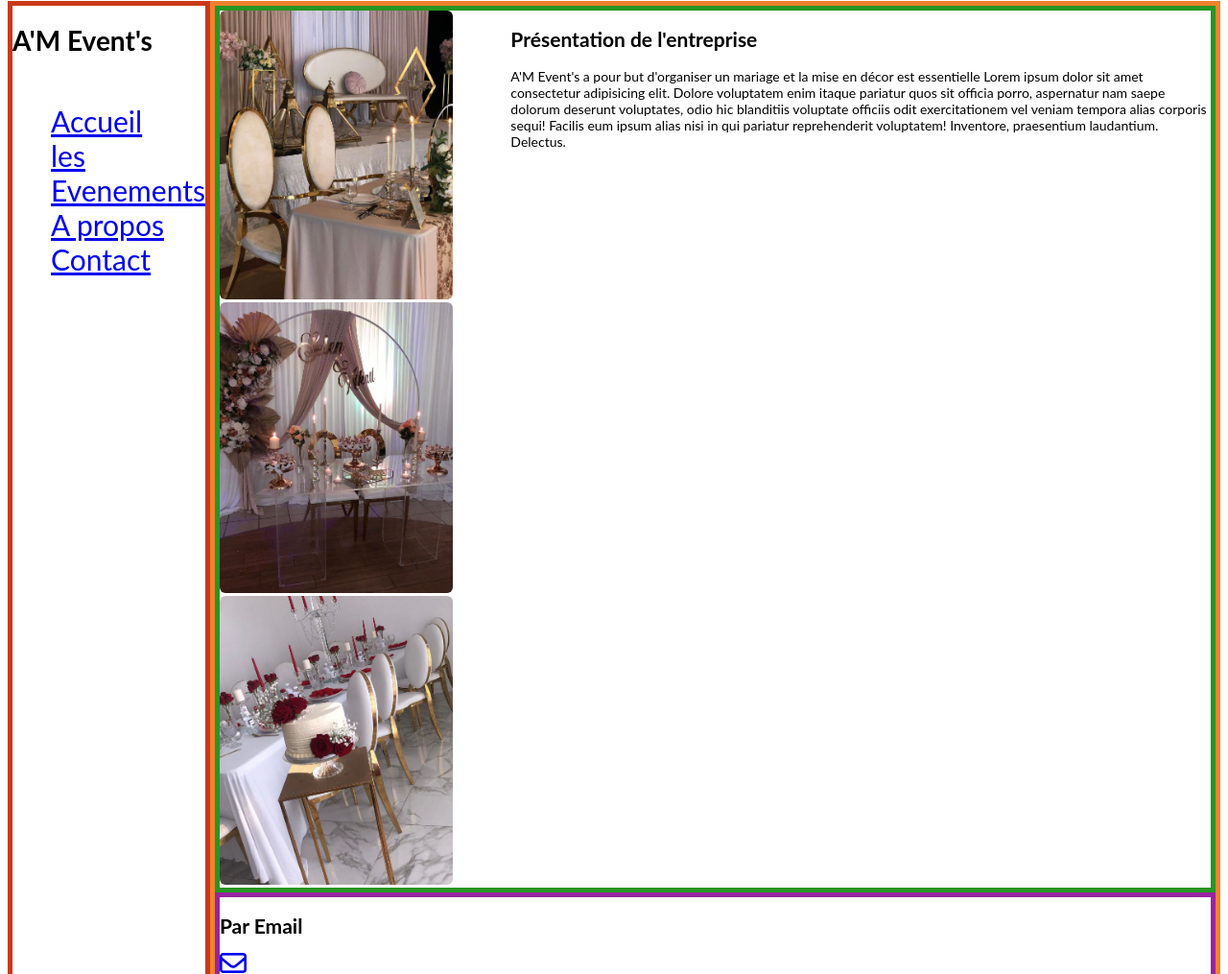
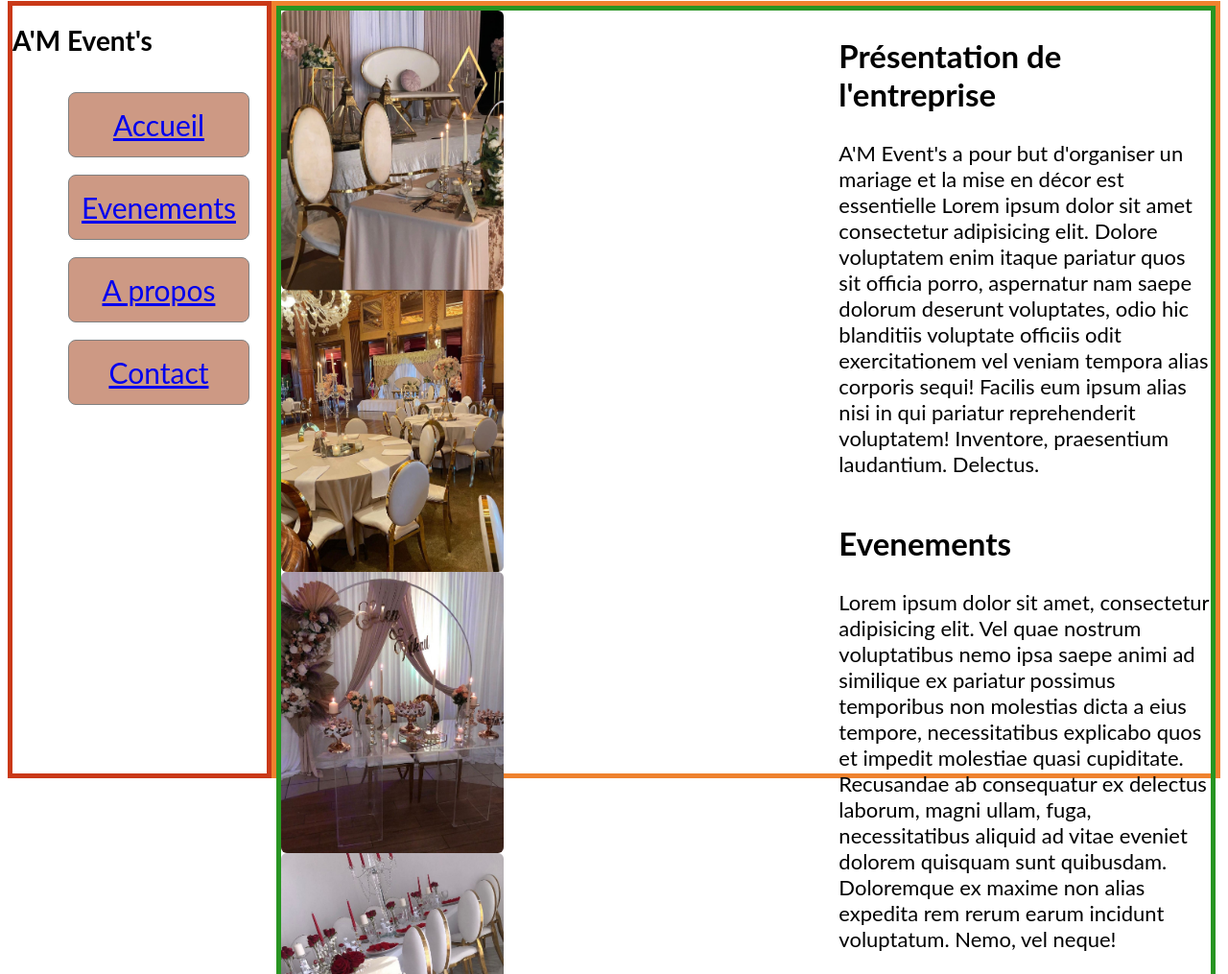
Before and after one commit to Mudadaa/amevents, a website: page home.html in a window 1280 px wide. Shown: the part 7-1022 px from the top of the page at 96% size. Drawn offline with Linux system fonts and the light colour scheme.

Commit message:
nav styling + flex in progress

```diff
--- a/home.html
+++ b/home.html
@@ -20,7 +20,7 @@
             <nav>
             <ul>
               <li><a href="#">Accueil</a></li>
-              <li><a href="#">les Evenements </a></li>
+              <li><a href="#">Evenements </a></li>
               <li><a href="#">A propos</a></li>
               <li><a href="#footer">Contact</a></li>
             </ul>
@@ -29,12 +29,11 @@
 
 
 
-
+      <!-- :::::::::::::::::::::::::::CONTAINER:::::::::::::::::::::::::::::::: -->
 <div class="container">
       <!-- :::::::::::::::::MAIN:::::::::::::::::::: -->
       <main>
           <section class="photos">
-          <div class="backimgloop">
               <div>
                 <img
                   id="firstImage"
@@ -42,13 +41,21 @@
                   alt=""
                 />
               </div>
-            <div><img id="secondImage" src="./img/tableMariés.jpg" alt="" /></div>
-
              <div>
-              <img id="thirdImage" src="./img/pieceMonteyChaises.jpg" alt="" />
+                <img id="secondImage" src="./img/tablesInvites.jpg"
+                  alt=""
+                />
               </div>
+                <div>
+                <img id="thirdImage" src="./img/tableMariés.jpg" alt="" /></div>
+              <div>
+                <img id="fourthImage" src="./img/pieceMonteyChaises.jpg" alt="" />
+              </div>
+              <div>
+                <img id="fifthImage" src="./img/nounoursBallonBuffet.jpg" alt="" />
               </div>
           </section>
+          <article>
             <section class="presentation">
               <h2>Présentation de l'entreprise</h2>
               <p>
@@ -62,11 +69,26 @@
                 Delectus.
               </p>
           </section>
+          <section class="evenement">
+              <h2>Evenements</h2>
+              Lorem ipsum dolor sit amet, consectetur adipisicing elit. Vel quae
+              nostrum voluptatibus nemo ipsa saepe animi ad similique ex
+              pariatur possimus temporibus non molestias dicta a eius tempore,
+              necessitatibus explicabo quos et impedit molestiae quasi
+              cupiditate. Recusandae ab consequatur ex delectus laborum, magni
+
+              ullam, fuga, necessitatibus aliquid ad vitae eveniet dolorem
+              quisquam sunt quibusdam. Doloremque ex maxime non alias expedita
+              rem rerum earum incidunt voluptatum. Nemo, vel neque!
+        </section>
+      </article>
+
       </main>
 
       <!-- :::::::::::::::::FOOTER:::::::::::::::::::: -->
 
     <footer id="footer">
+          <div class="contacts">
                 <div class="mail">
               <h2>Par Email</h2>
               <a href="mailto:amevent20@gmail.com" target="_blank">
@@ -81,12 +103,13 @@
               </div>
               <div class="tel">
                 <h2>Par Téléphone :  07 66 00 24 07</h2>
-
+              </div>
           </div>
           <div class="copy">
             <p>© A'M Event's. Tous droits réservés.</p>
           </div>
       </footer>
   </div>
+
   </body>
 </html>
--- a/style.css
+++ b/style.css
@@ -15,7 +15,7 @@ body {
   display: flex;
   flex-direction: column;
   border: solid 5px rgb(239, 130, 46) ;
-  height: fit-content;
+
 }
 header {
   border: solid 5px rgb(202, 57, 24);
@@ -27,31 +27,67 @@ header {
 
 
 }
-nav ul{
+nav ul li{
   justify-content: space-evenly;
   font-size: 30px;
+  border: solid 1px grey;
+  margin: 18px 18px;
+  padding: 15px 13px;
+  border-radius: 8px;
+  text-align: center;
+  background-color: #CD9984;
 }
 
 img {
-height: 80%;
-width: 80%;
+width:40%;
+height: 100%;
+border-radius: 6px;
+}
+img:hover{
+width:50%;
+height:100%;
 border-radius: 6px;
 }
 main {
   border: solid 5px rgb(40, 149, 34) ;
   display: flex;
   flex-direction: column;
+  align-content: space-around;
+  flex-wrap: nowrap;
 
 }
-.photos {
+article{
+  height: 100%;
+  width: 40%;
   display: flex;
-  justify-content: flex-end;
-  align-items: flex-end;
+  align-self: flex-start;
+  flex-direction: column;
+  font-size: 22px;
+
+}
+.photos{
+height: 100%;
+width: 60%;
+display: flex;
+flex-direction: row;
+justify-content: space-around;
+flex-wrap: wrap;
 }
 
 footer {
   border: solid 5px rgb(152, 36, 158) ;
-
+  justify-content: flex-end;
+}
+.contacts{
+  display:flex;
+  flex-direction: row;
+  justify-content: space-around;
+  align-items:center
+}
+.copy{
+  display: flex;
+ justify-content: center;
+ margin-top: 45px;
 }
 ul {
     list-style: none;
```
Lines whose indentation alone changed are shown as unchanged.
